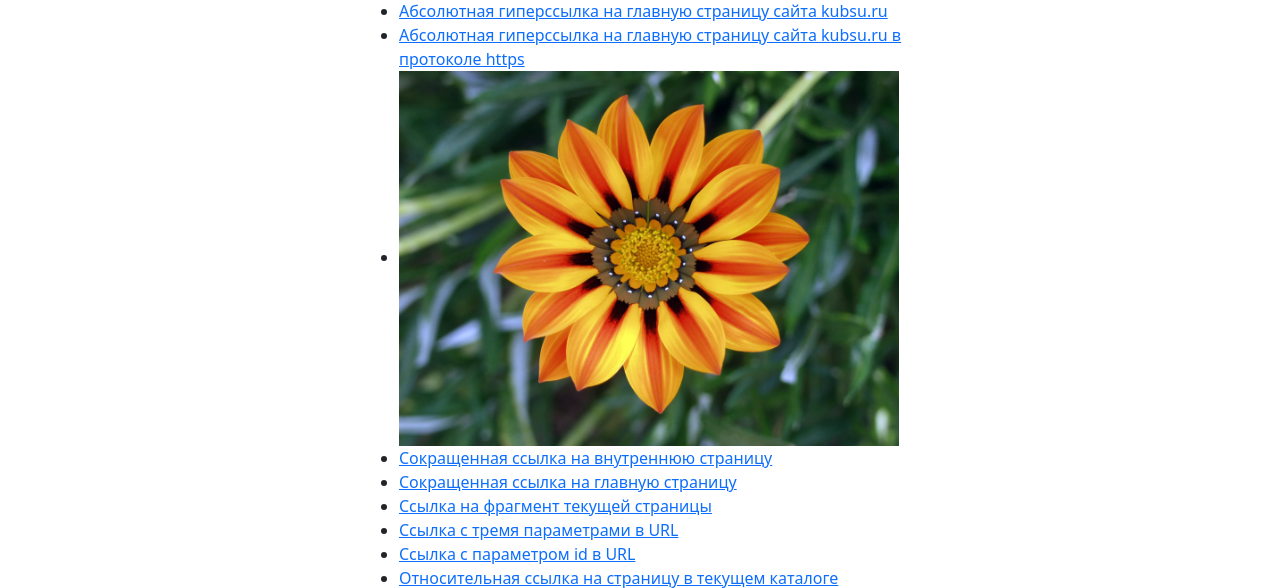
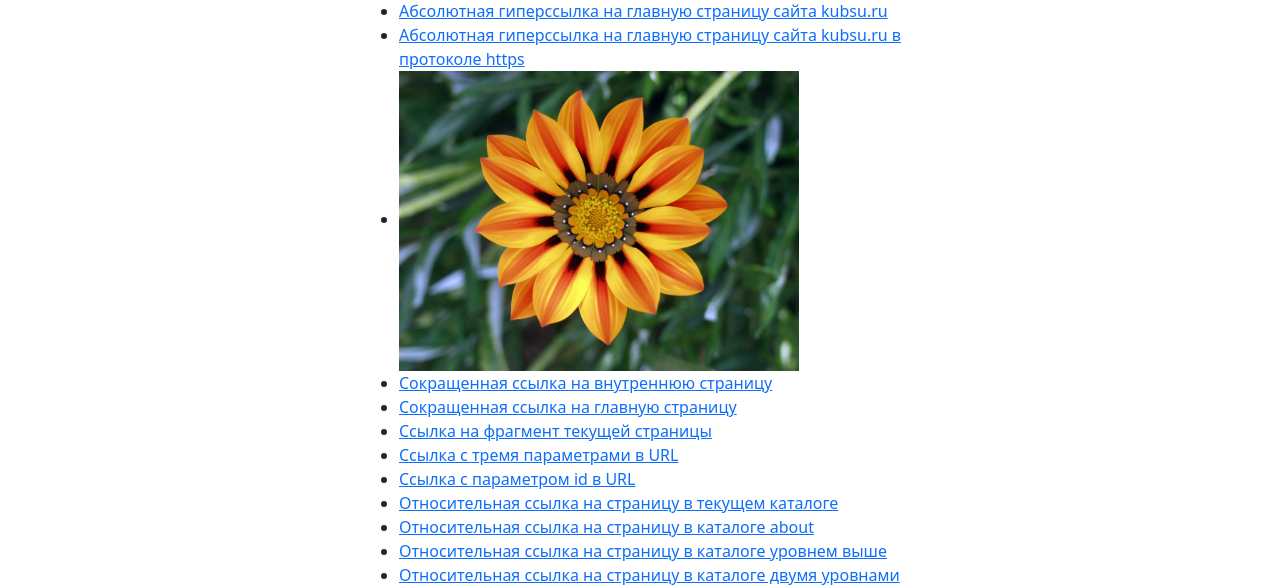
Before and after one commit to milenapras/s0196060.github.io, a plain HTML site: page index.html in a window 1280 px wide. Shown: the part 219-807 px from the top of the page. Drawn offline with nearby package versions, Linux system fonts and the light colour scheme.

Commit message:
Update index.html

```diff
--- a/index.html
+++ b/index.html
@@ -40,7 +40,7 @@
                   <li><a href="https://www.kubsu.ru/">Абсолютная гиперссылка на главную страницу сайта kubsu.ru в протоколе https</a></li>
                   <li>
                       <a href="https://example.com/">
-                          <img src="image.jpg" alt="Ссылка-изображение" style="width: 500px;" >
+                          <img src="image.jpg" alt="Ссылка-изображение" style="width: 400px;" >
                       </a>
                   </li>
                   <li><a href="/about">Сокращенная ссылка на внутреннюю страницу</a></li>
```
